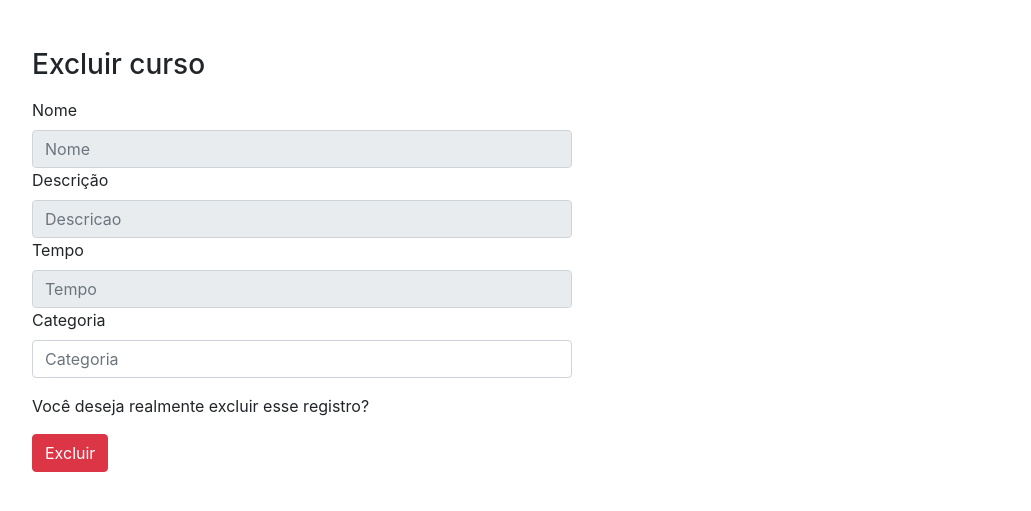
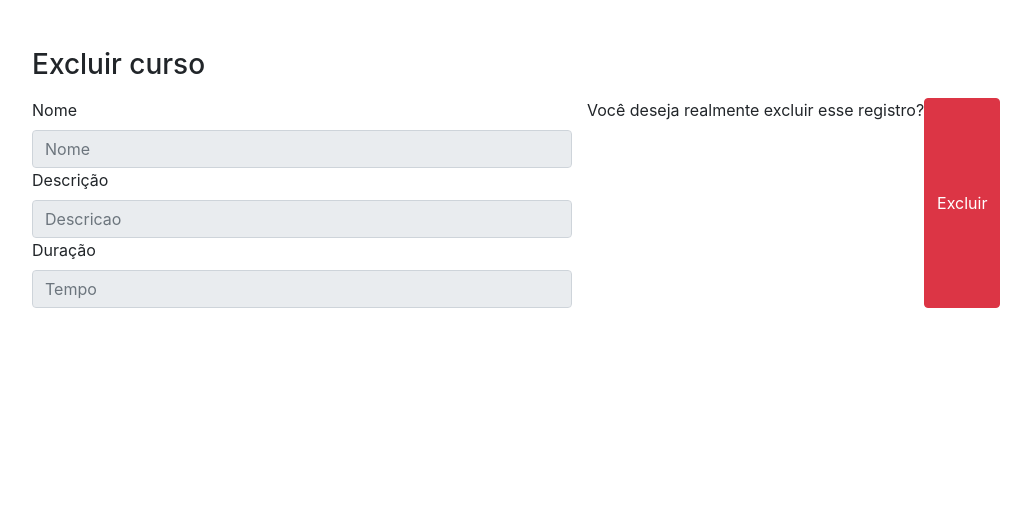
Before and after one commit to gracimn/MateriaPHP, a PHP site: template src/views/curso/excluir_curso.php in a window 1280 px wide. Shown: the top 511 px of the page, without its empty margins (53-1084 px from the left). Run offline with PHP 8.4, Linux system fonts and the light colour scheme; the template is opened without the code that fills it, so the values that code supplies are empty.

Commit message:
Update excluir_curso.php

```diff
--- a/src/views/curso/excluir_curso.php
+++ b/src/views/curso/excluir_curso.php
@@ -22,12 +22,10 @@
                     <label for="descricao" class="form-label">Descrição</label>
                     <input type="text" disabled class="form-control" maxlength="60" name="descricao" placeholder="Descricao" value="<?= $resultado["descricao"];  ?>">
 
-                    <label for="tempo" class="form-label">Tempo</label>
+                    <label for="tempo" class="form-label">Duração</label>
                     <input type="number" disabled class="form-control" maxlength="60" name="tempo" placeholder="Tempo" value="<?= $resultado["tempo"];  ?>">
 
-                    <label for="categoria" class="form-label">Categoria</label>
-                    <input type="text" class="form-control" maxlength="60" name="categoria" placeholder="Categoria" value="<?= $resultado["categoria"];  ?>">
-                </div>
+
             </div>
             <p>Você deseja realmente excluir esse registro?</p>
             <button type="submit" class="btn btn-danger">Excluir</button>
```
